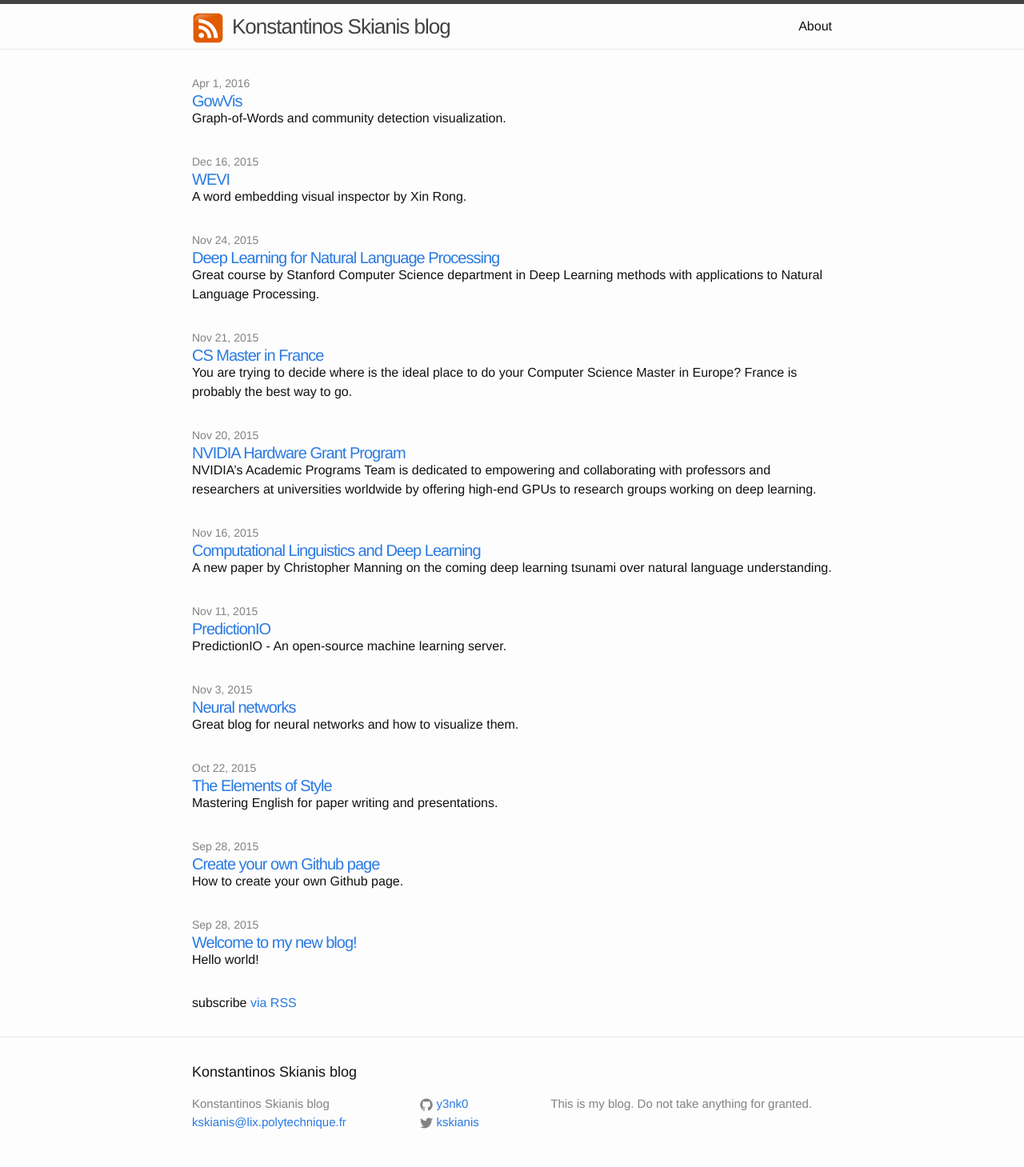
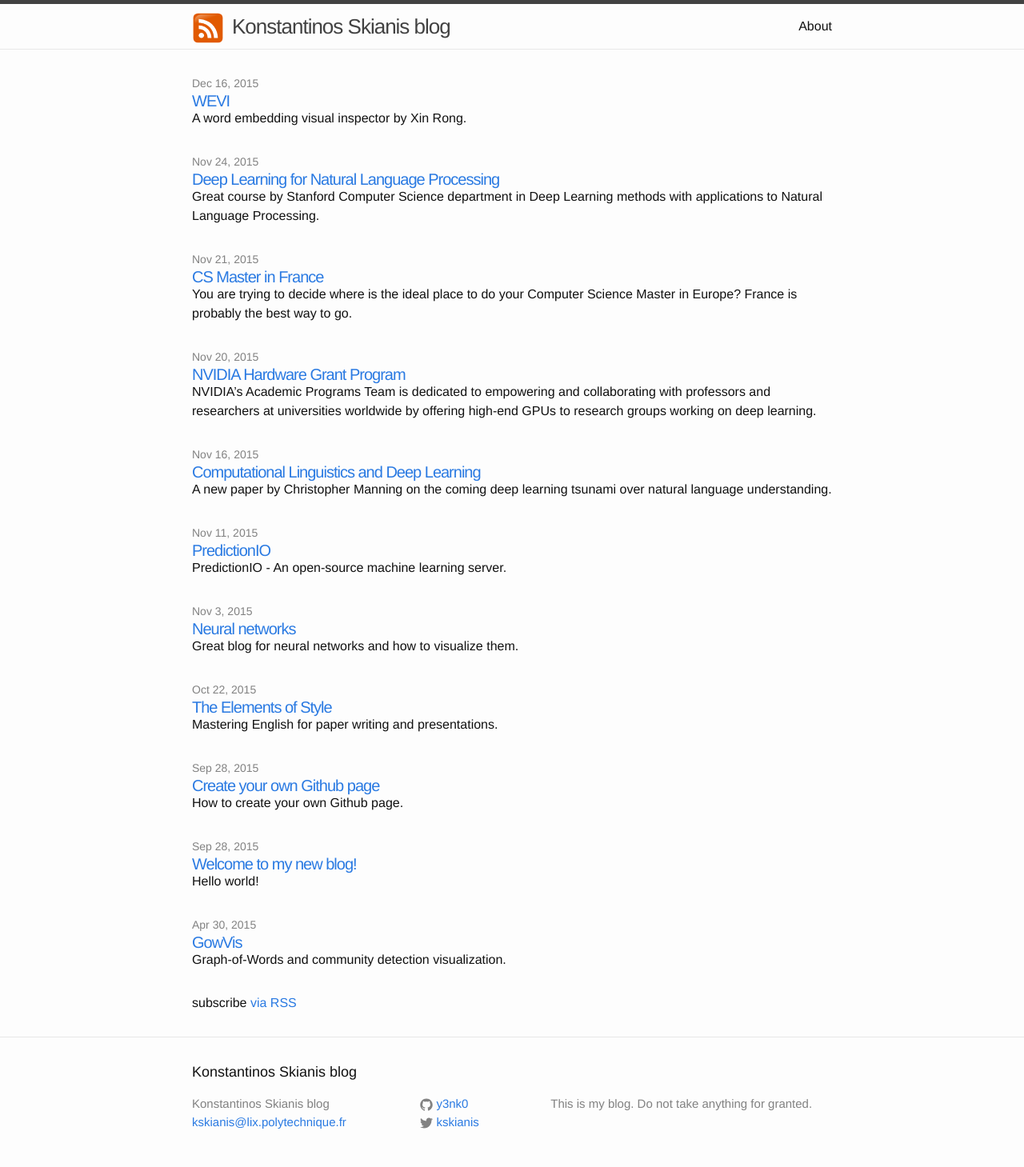
Before and after one commit to y3nk0/y3nk0.github.io, a Jekyll site: the page built from index.html, in a window 1280 px wide. Shown: the whole page at 80% size. Built offline with Jekyll 4.4.1, drawn with Linux system fonts in a browser that asks for light colours.

Commit message:
[del,add] edit date and and name

```diff
--- a/_posts/2016-04-01-gowvis.markdown
+++ b/_posts/2016-04-01-gowvis.markdown
@@ -2,7 +2,7 @@
 layout: post
 title:  "GowVis"
 excerpt: "Graph-of-Words and community detection visualization."
-date:   2016-04-01 20:59:04
+date:   2015-04-30 20:59:04
 ---
 Our demo "An Interactive Web Application for Graph-of-Words Visualization and Degeneracy-Based Unsupervised Extractive Document Summarization", made by Antoine Tixier, me and Professor Michalis Vazirgiannis is online! Test it [here].
 
```
